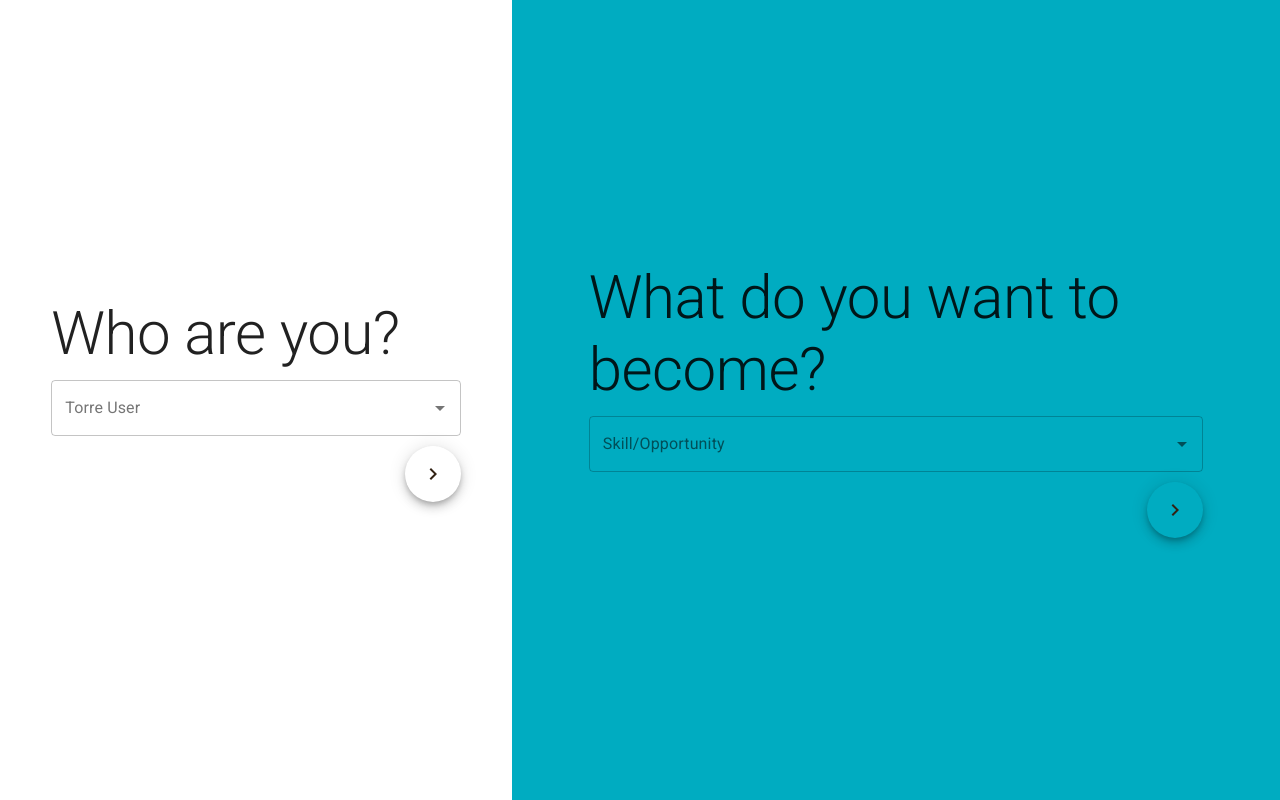
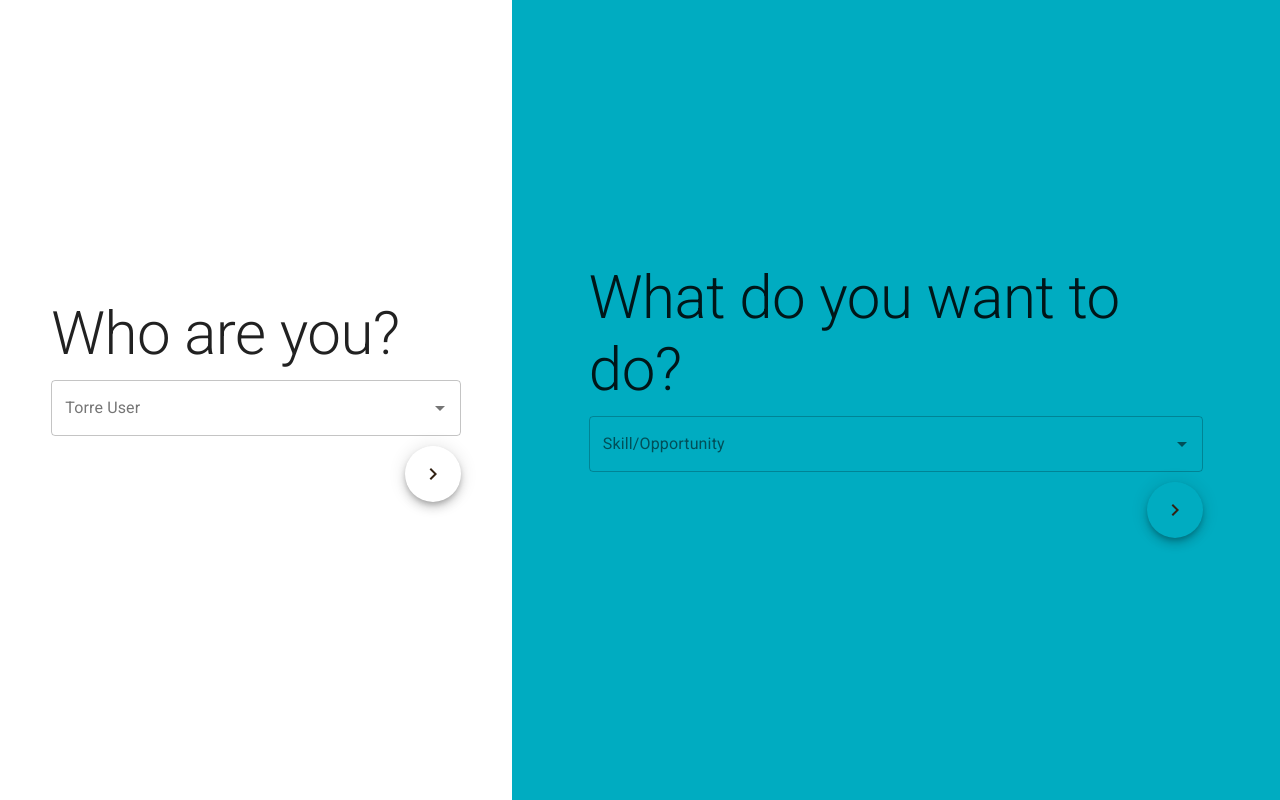
Before and after one commit to sduquemesa/torre-job-matcher, a React (Create React App) app in the folder client/: page / in a window 1280 px wide. Built offline with nearby package versions, Linux system fonts and the light colour scheme; no server answers.

Commit message:
change text

```diff
--- a/client/src/components/GetDesiredJob.js
+++ b/client/src/components/GetDesiredJob.js
@@ -10,7 +10,7 @@ export default function GetDesiredJob(props) {
         component="p"
         style={{ whiteSpace: "pre-line", marginBottom: "10px" }}
       >
-        What do you want to become?
+        What do you want to do?
       </Typography>
       <InputForm
         label="Skill/Opportunity"
```
